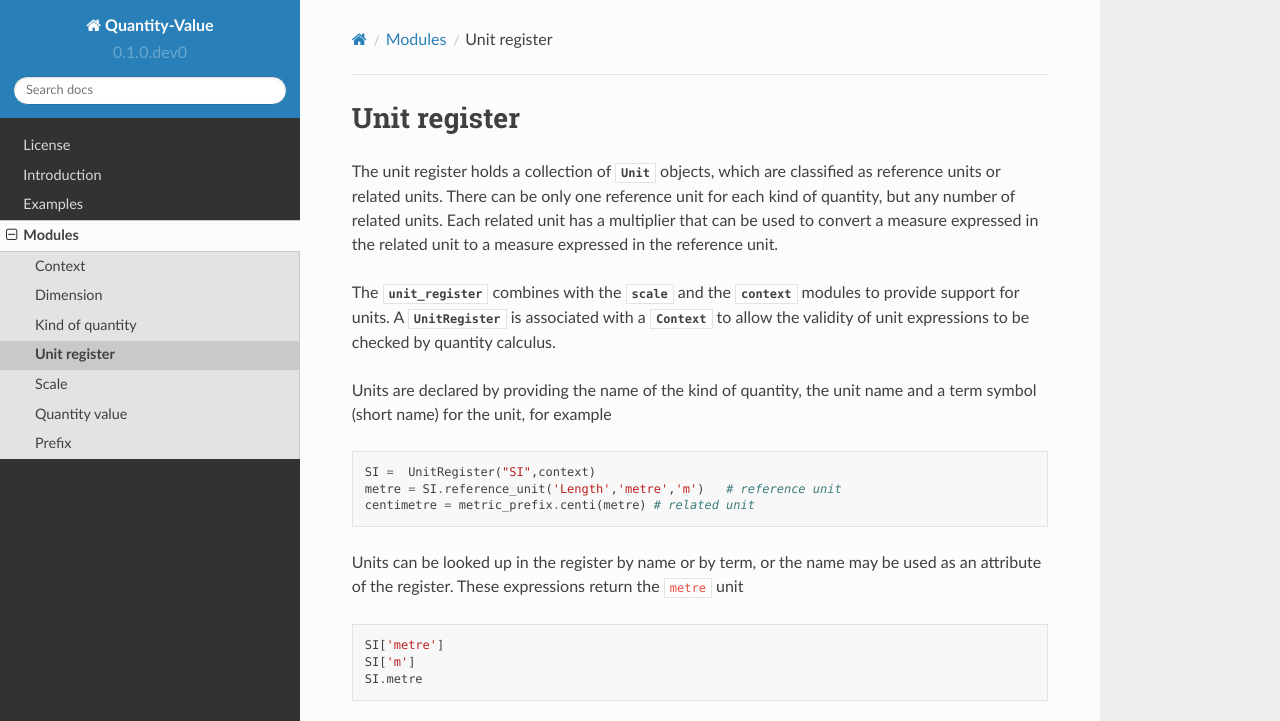
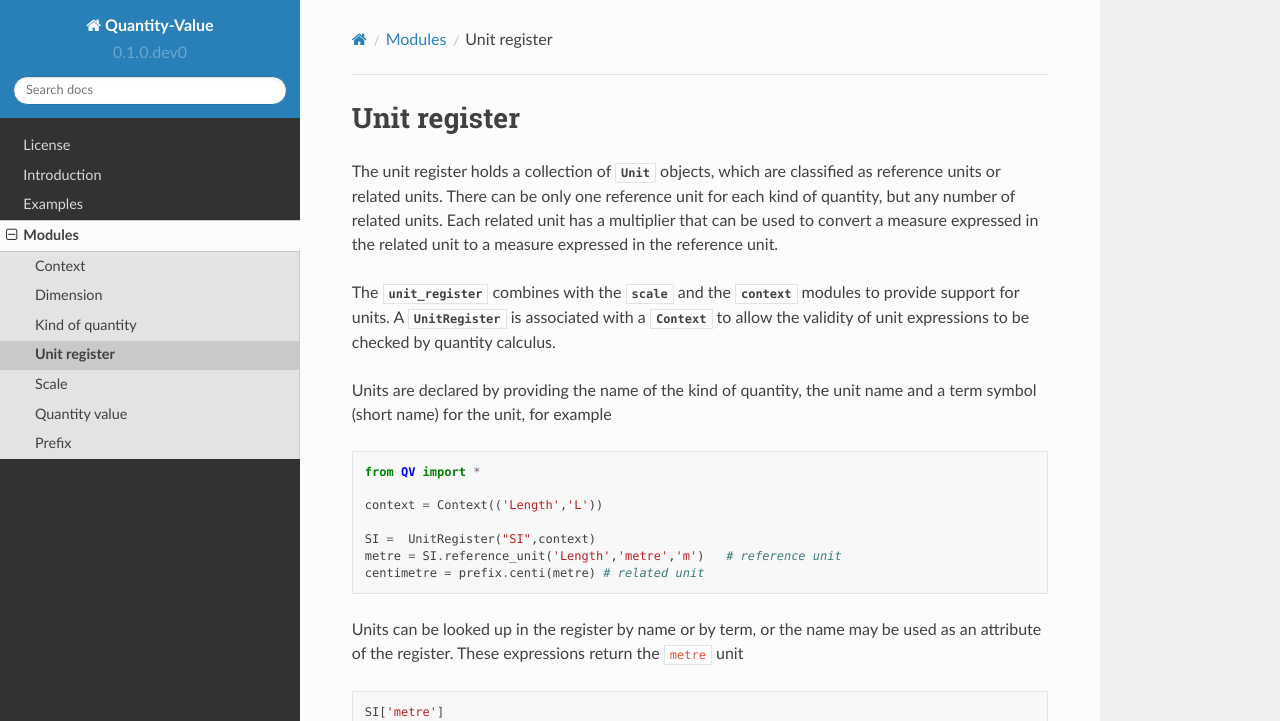
Before and after one commit to MSLNZ/Quantity-Value, a Sphinx documentation site: the page built from docs/unit_register.rst, in a window 1280 px wide and 1026 px high, cut to the strip 0-721 px from the top of the window. Built offline with Sphinx 7.4.7 and the Read the Docs theme 2.0.0, drawn with Linux system fonts in a browser that asks for light colours.

Commit message:
Fixed some issues with unit_register.rst code blocks

```diff
--- a/docs/unit_register.rst
+++ b/docs/unit_register.rst
@@ -8,11 +8,17 @@ The unit register holds a collection of :class:`.Unit` objects, which are classi
 
 The :mod:`.unit_register` combines with the :mod:`.scale` and the :mod:`.context` modules to provide support for units. A :class:`.UnitRegister` is associated with a :class:`.Context` to allow the validity of unit expressions to be checked by quantity calculus.
 
-Units are declared by providing the name of the kind of quantity, the unit name and a term symbol (short name) for the unit, for example ::
+Units are declared by providing the name of the kind of quantity, the unit name and a term symbol (short name) for the unit, for example
+
+.. code-block:: python
+
+    from QV import *
+
+    context = Context(('Length','L'))
 
     SI =  UnitRegister("SI",context)
     metre = SI.reference_unit('Length','metre','m')   # reference unit
-    centimetre = metric_prefix.centi(metre) # related unit
+    centimetre = prefix.centi(metre) # related unit
 
 Units can be looked up in the register by name or by term, or the name may be used as an attribute of the register. These expressions return the ``metre`` unit
 
```
